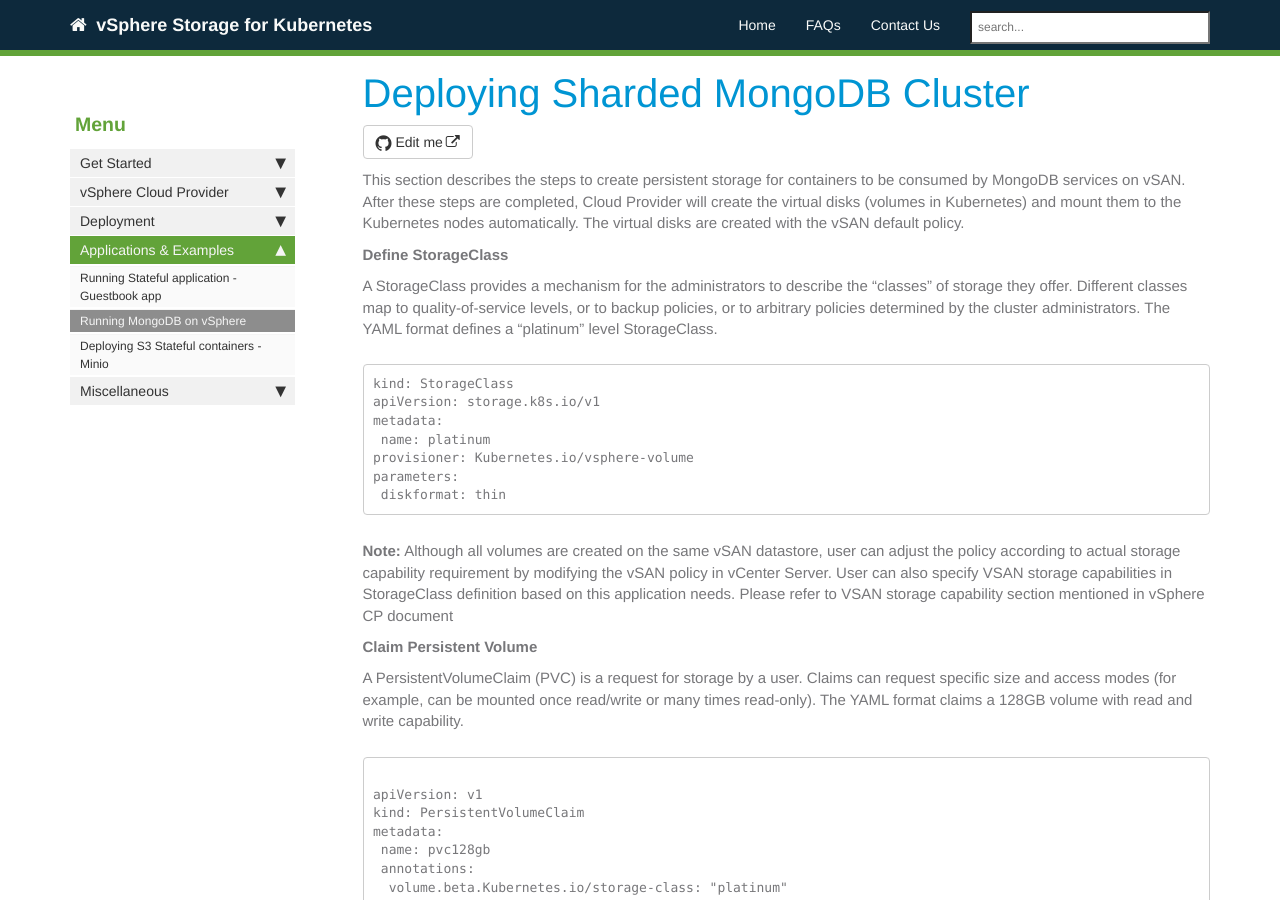
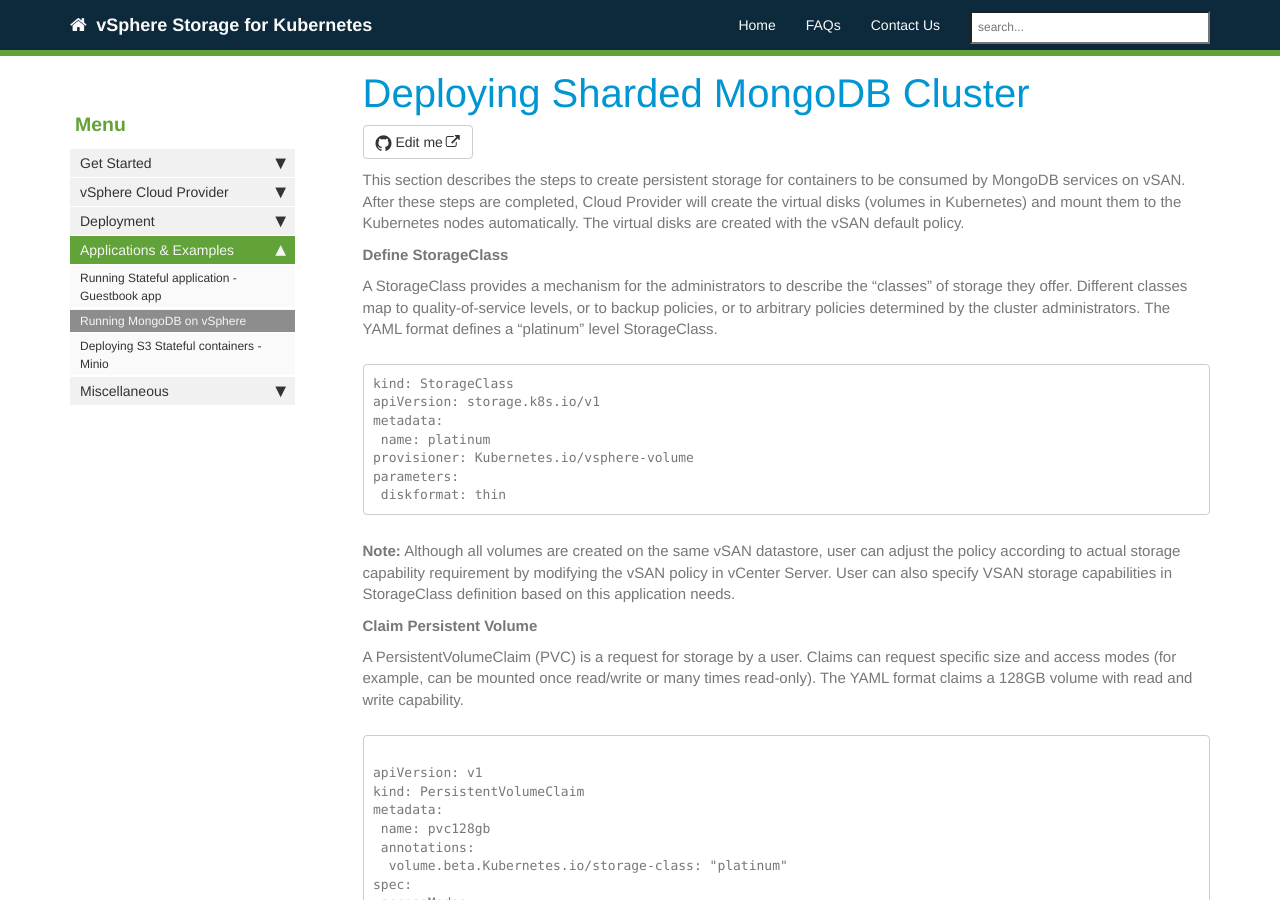
Before and after one commit to vmware-archive/vsphere-storage-for-kubernetes, a Jekyll site: the page built from documentation/mongodb.md, in a window 1280 px wide and 900 px high. Built offline with Jekyll 4.4.1, drawn with Linux system fonts in a browser that asks for light colours; nearby versions of some CDN libraries; our own code applies the rules of GitHub Pages for plain Markdown files; comment, search, counter and statistics services are not loaded.

Commit message:
minor correction in mongodb.md

````diff
--- a/documentation/mongodb.md
+++ b/documentation/mongodb.md
@@ -19,7 +19,7 @@
  diskformat: thin
 ```
 
-**Note:** Although all volumes are created on the same vSAN datastore, user can adjust the policy according to actual storage capability requirement by modifying the vSAN policy in vCenter Server. User can also specify VSAN storage capabilities in StorageClass definition based on this application needs. Please refer to VSAN storage capability section mentioned in vSphere CP document
+**Note:** Although all volumes are created on the same vSAN datastore, user can adjust the policy according to actual storage capability requirement by modifying the vSAN policy in vCenter Server. User can also specify VSAN storage capabilities in StorageClass definition based on this application needs.
 
 
 **Claim Persistent Volume**
````
